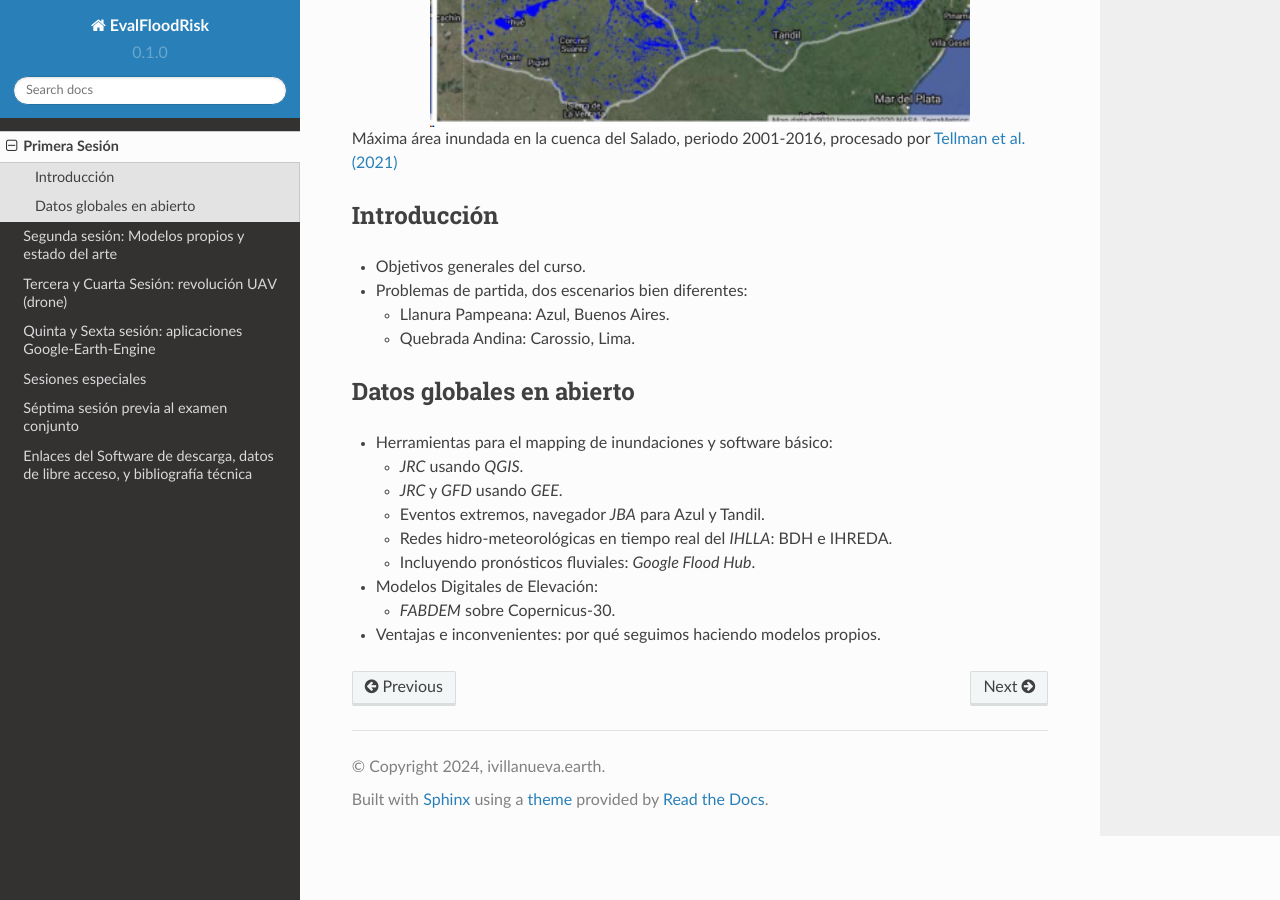
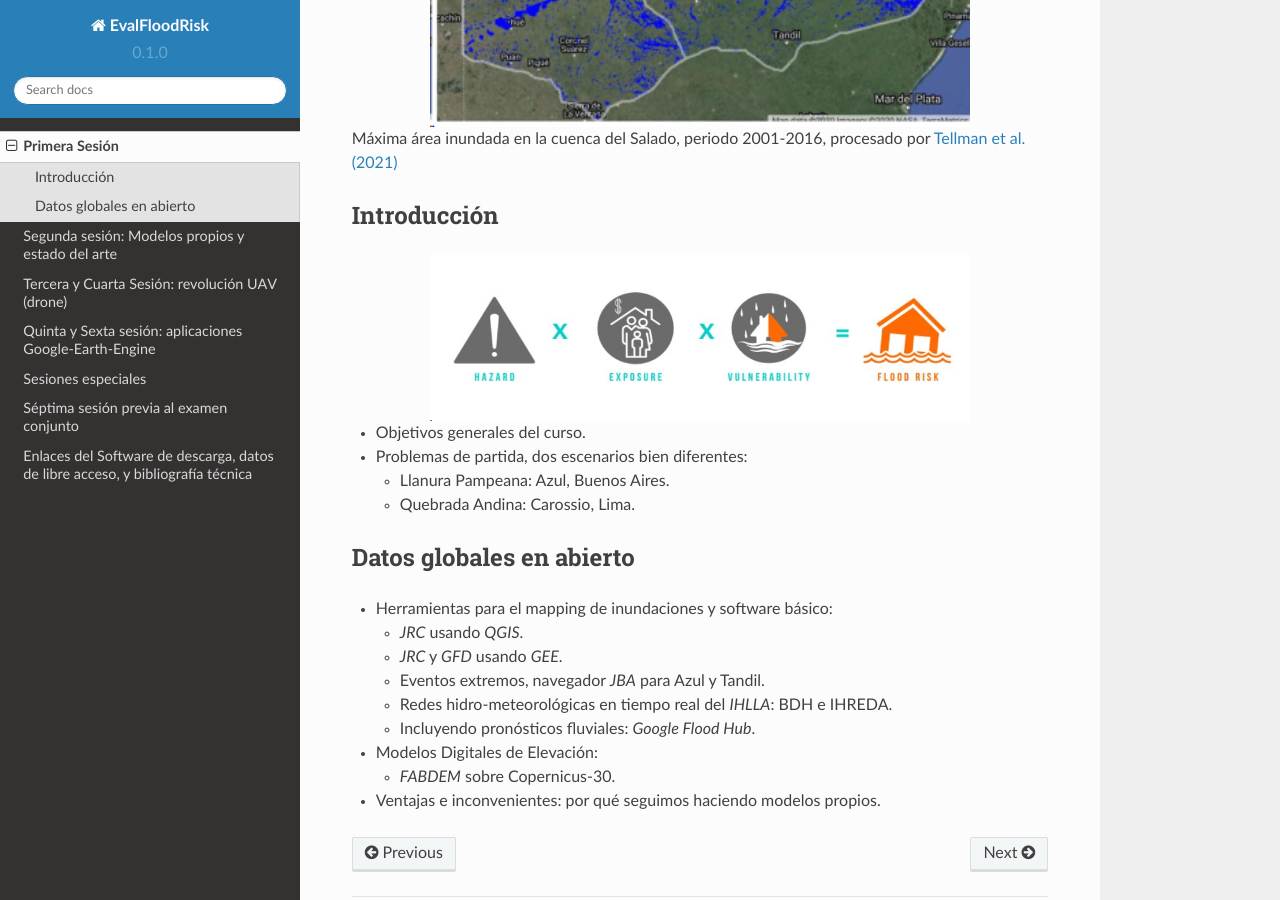
Before and after one commit to ivillamadrid/EvalFloodRisk_RSSWE, a Sphinx documentation site: the page built from docs/source/D1.rst, in a window 1280 px wide and 900 px high, scrolled down 432 px. Built offline with Sphinx 7.4.7 and the Read the Docs theme 2.0.0, drawn with Linux system fonts in a browser that asks for light colours.

Commit message:
Update D1.rst

```diff
--- a/docs/source/D1.rst
+++ b/docs/source/D1.rst
@@ -12,6 +12,11 @@ Máxima área inundada en la cuenca del Salado, periodo 2001-2016, procesado por
 
 Introducción
 ------------
+
+.. image:: ./Pics/FR=Haz-Exp-Vul.png
+  :width: 540
+  :alt: FRdef
+  :align: center
 
 * Objetivos generales del curso.
 
```
